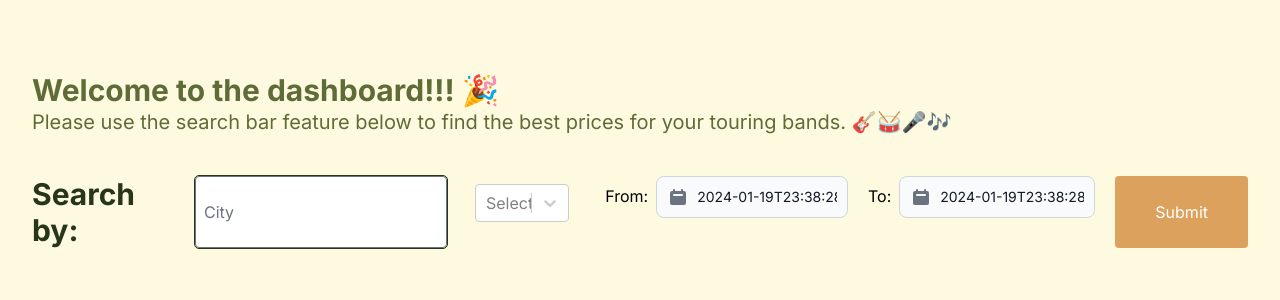
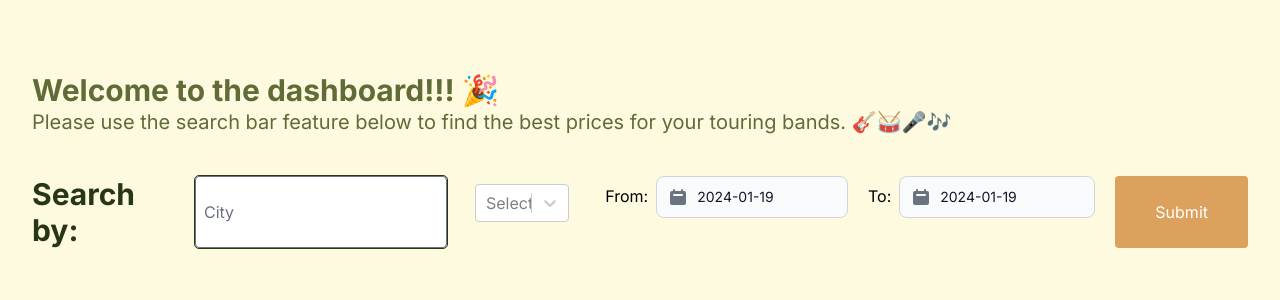
Before and after one commit to HotHack-2024-Team-5/client, a Next.js app: page /dashboard in a window 1280 px wide. Shown: the top 300 px of the page. Built offline with nearby package versions, Linux system fonts and the light colour scheme.

Commit message:
Fix: Adjust Date types

```diff
--- a/app/dashboard/page.tsx
+++ b/app/dashboard/page.tsx
@@ -7,10 +7,14 @@ import OptionTypeBase from "react-select";
 
 type SelectRoomType = { value: string; label: string };
 
+const formatDate = (date: Date) => date.toISOString().slice(0, 10);
+
 const Dashboard: React.FC = () => {
   const [city, setCity] = React.useState<string>("");
-  const [fromDate, setFromDate] = React.useState<Date>(new Date());
-  const [toDate, setToDate] = React.useState<Date>(new Date());
+  const [fromDate, setFromDate] = React.useState<string>(
+    formatDate(new Date())
+  );
+  const [toDate, setToDate] = React.useState<string>(formatDate(new Date()));
   const [roomTypes, setRoomTypes] = React.useState<readonly SelectRoomType[]>(
     []
   );
@@ -57,16 +61,19 @@ const Dashboard: React.FC = () => {
           <div className="flex">
             <p className="p-2">From:</p>
             <Datepicker
-              value={fromDate.toISOString()}
-              onSelectedDateChanged={(newDate) => setFromDate(newDate)}
+              value={fromDate}
+              onSelectedDateChanged={(newDate) =>
+                setFromDate(formatDate(newDate))
+              }
             />
           </div>
           <div className="flex">
             <p className="p-2"> To:</p>{" "}
             <Datepicker
-              value={toDate.toISOString()}
-              onSelectedDateChanged={(newDate) => setToDate(newDate)}
-              onChange={(e) => console.log(e)}
+              value={toDate}
+              onSelectedDateChanged={(newDate) =>
+                setToDate(formatDate(newDate))
+              }
             />
           </div>
         </div>
```
